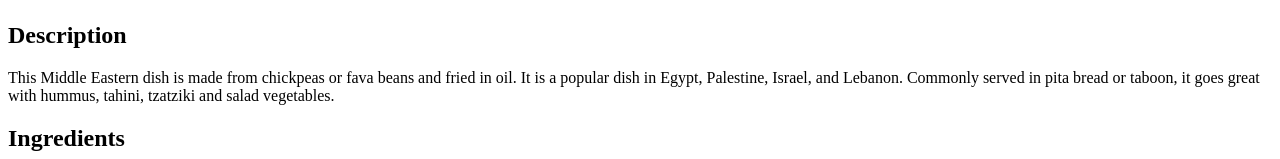
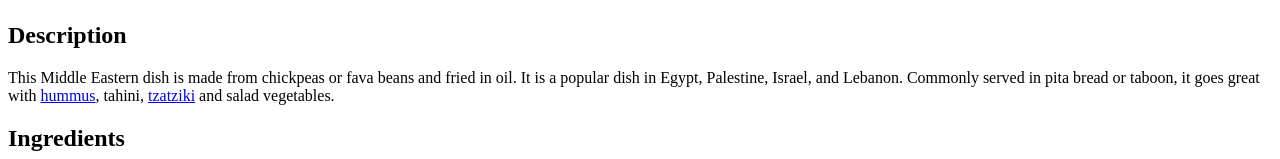
Before and after one commit to maxikaye/odin-recipes, a plain HTML site: page recipes/falafel.html in a window 1280 px wide. Shown: the part 952-1111 px from the top of the page. Drawn offline with Linux system fonts and the light colour scheme.

Commit message:
Add links to hummus and tzatziki in description of falafel.html

```diff
--- a/recipes/falafel.html
+++ b/recipes/falafel.html
@@ -13,7 +13,7 @@
     <h2>Description</h2>
     <p>This Middle Eastern dish is made from chickpeas or fava beans and fried in oil.
         It is a popular dish in Egypt, Palestine, Israel, and Lebanon. Commonly served in pita
-        bread or taboon, it goes great with hummus, tahini, tzatziki and salad vegetables.
+        bread or taboon, it goes great with <a href="hummus.html">hummus</a>, tahini, <a href="tzatziki.html">tzatziki</a> and salad vegetables.
     </p>
 
     <h2>Ingredients</h2>
```
